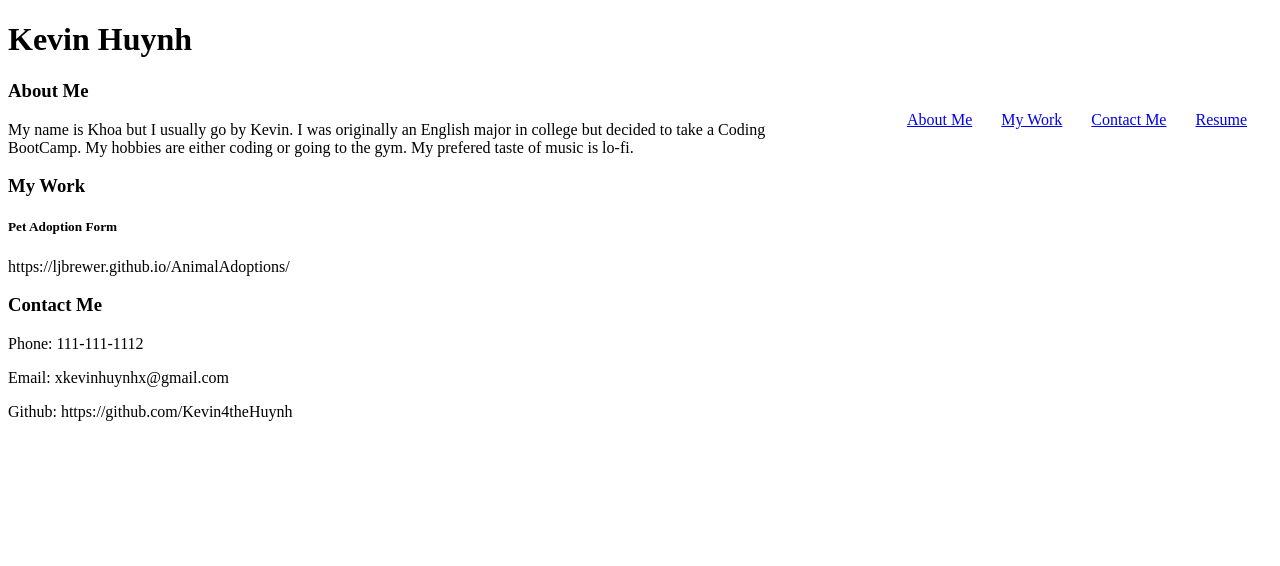
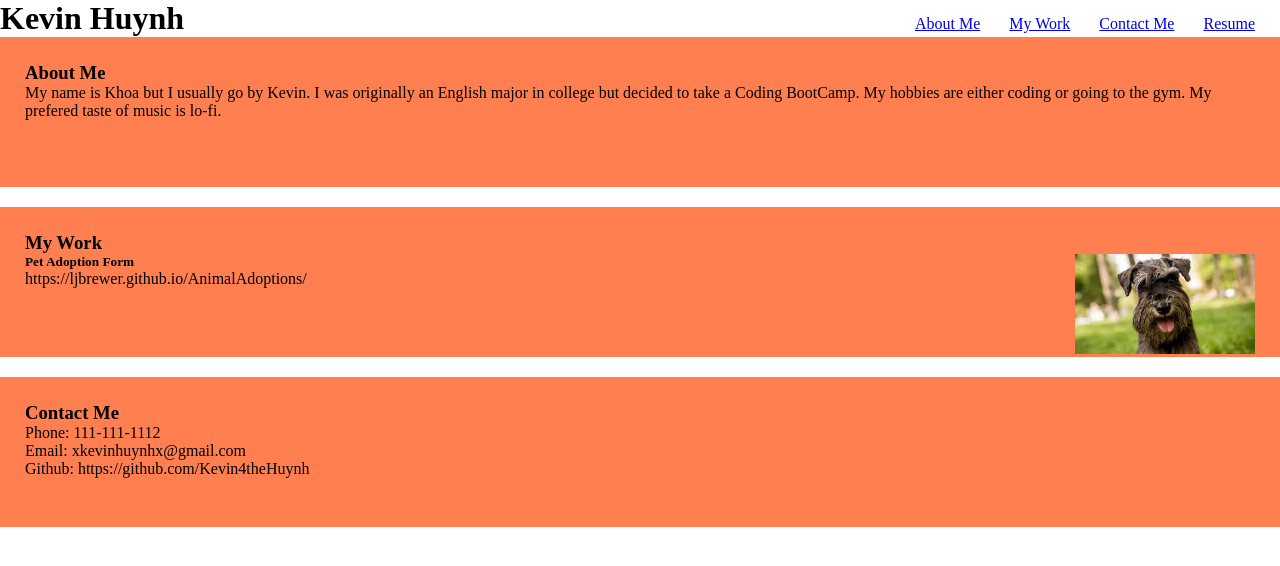
Before and after one commit to Kevin4theHuynh/Portfolio, a plain HTML site: page index.html in a window 1280 px wide. Drawn offline with Linux system fonts and the light colour scheme.

Commit message:
Fixed nav bar

```diff
--- a/assets/style.css
+++ b/assets/style.css
@@ -1,10 +1,40 @@
+/* Styles for header */
+* {
+    box-sizing: border-box;
+    padding: 0;
+    margin: 0;
+}
+
+header h1 {
+    display: inline-block;
+    font-size: 48;
+}
+
 header nav ul li {
     display: inline-block;
     margin-left: 25px;
+}
+
+header nav ul {
+    list-style-type: none;
 }
 
 header nav {
     float: right;
     margin-right: 25px;
     padding-top: 15px;
+
 }
+
+section {
+    margin-bottom: 20px;
+    height: 150px;
+    padding: 25px;
+    background-color: coral;
+}
+
+.styles {
+    float: right;
+    margin-left: 25px;
+    max-height: 100px;
+}
--- a/index.html
+++ b/index.html
@@ -7,6 +7,7 @@
     <link rel="stylesheet" href="./assets/style.css">
     <title>Document</title>
 </head>
+
 <body>
     <header>
         <h1>Kevin Huynh<span class="seo"></span></h1>
@@ -35,6 +36,7 @@
         </section>
         <section>
             <h3>My Work</h3>
+            <img src="./images/dog.jpeg" class="styles">
             <h5>Pet Adoption Form</h5>
             <p>https://ljbrewer.github.io/AnimalAdoptions/</p>
 
```
Also changed, not shown: images/dog.jpeg (added).
